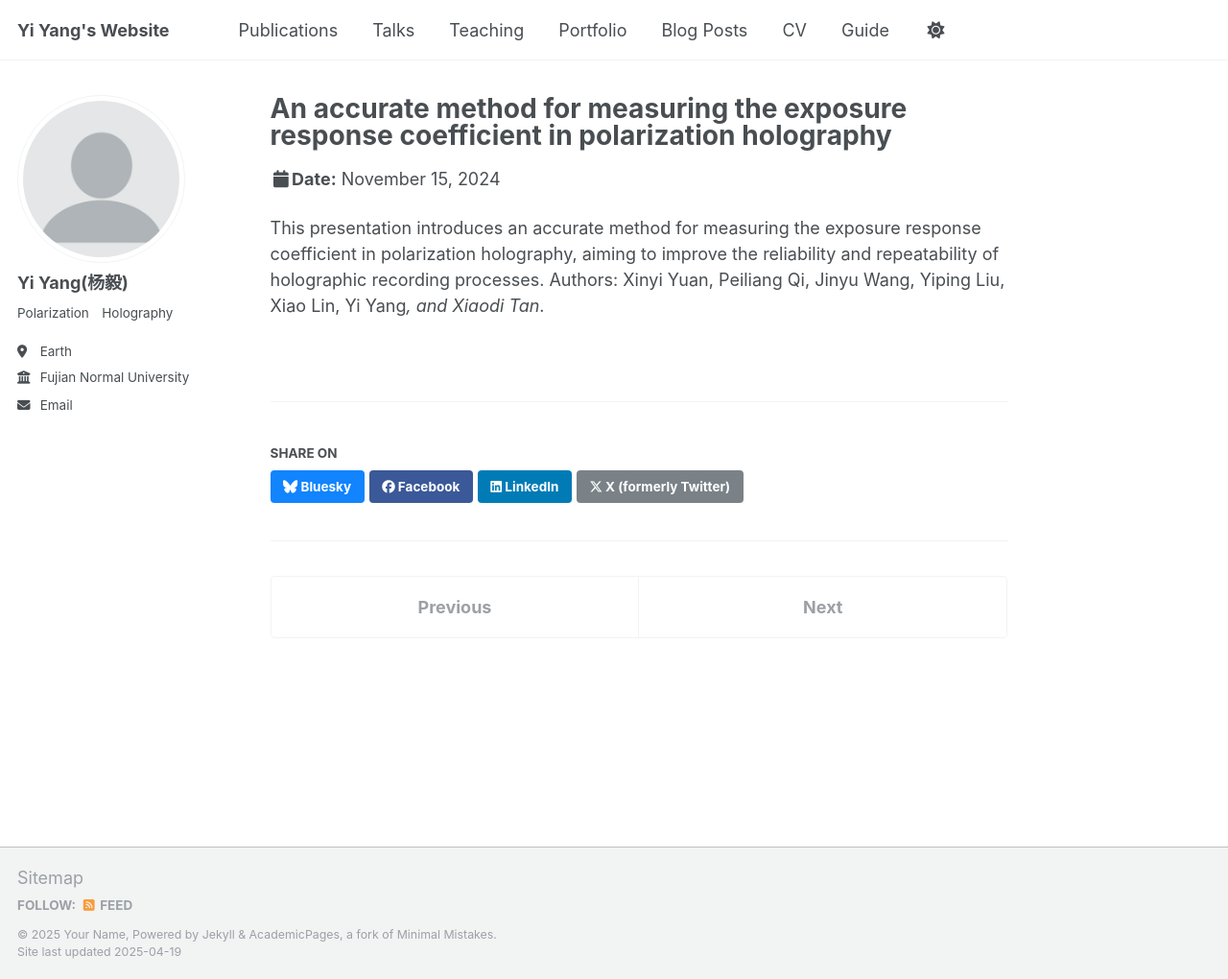
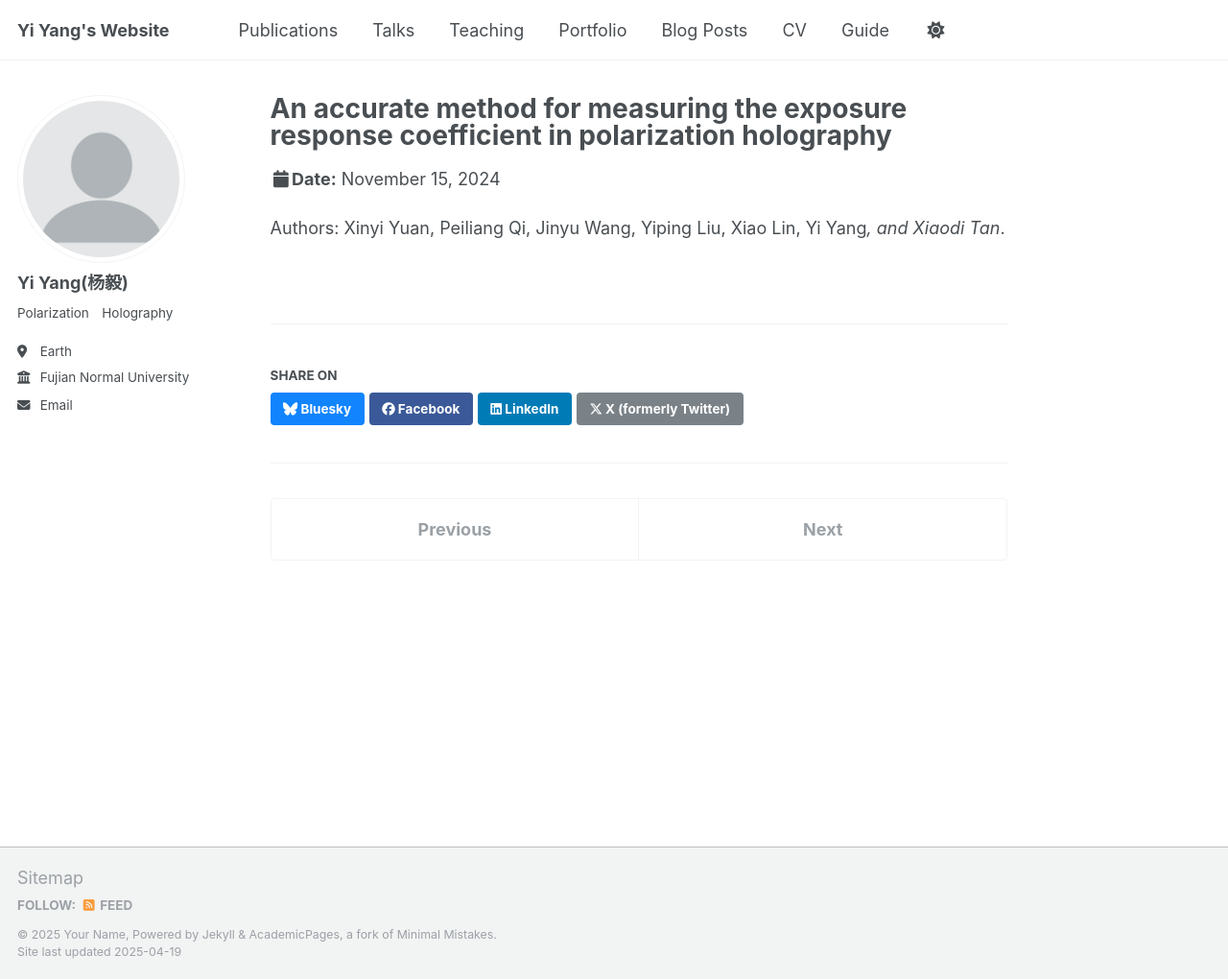
Before and after one commit to yiyang-opt/yiyang-opt.github.io, a Jekyll site: the page built from _talks/2024-11-15-OMTA.md, in a window 1280 px wide and 1020 px high. Shown: the whole window at 96% size. Built offline with Jekyll 4.4.1, drawn with Linux system fonts in a browser that asks for light colours.

Commit message:
Update 2024-11-15-OMTA.md

```diff
--- a/_talks/2024-11-15-OMTA.md
+++ b/_talks/2024-11-15-OMTA.md
@@ -8,4 +8,4 @@ date: 2024-11-15
 location: "Fuzhou, Fujian, China"
 ---
 
-This presentation introduces an accurate method for measuring the exposure response coefficient in polarization holography, aiming to improve the reliability and repeatability of holographic recording processes. Authors: Xinyi Yuan, Peiliang Qi, Jinyu Wang, Yiping Liu, Xiao Lin, Yi Yang*, and Xiaodi Tan*.
+Authors: Xinyi Yuan, Peiliang Qi, Jinyu Wang, Yiping Liu, Xiao Lin, Yi Yang*, and Xiaodi Tan*.
```
